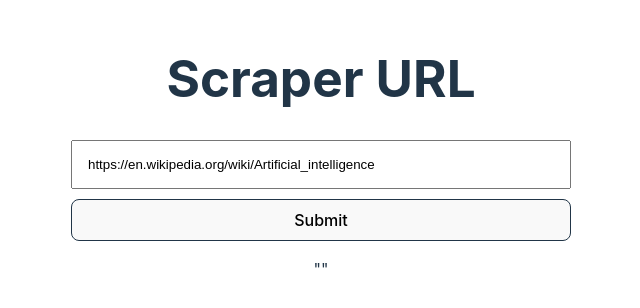
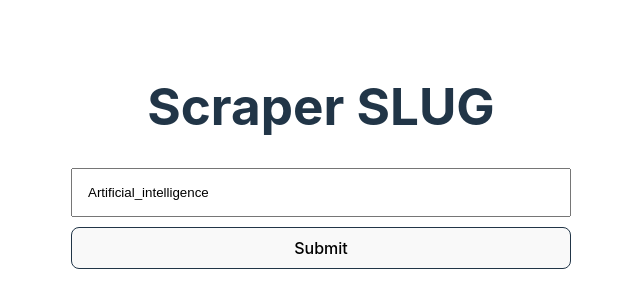
Before and after one commit to Philtoft/bachelorprojekt, a React (Vite) app in the folder trainer-ui/: page / in a window 1280 px wide. Shown: the part 244-552 px from the top of the page, without its empty margins (319-959 px from the left). Built offline with nearby package versions, Linux system fonts and the light colour scheme.

Commit message:
feat: gets first 10 links

```diff
--- a/trainer-ui/src/App.tsx
+++ b/trainer-ui/src/App.tsx
@@ -6,19 +6,20 @@ import './App.css'
 
 function App() {
 
-  const [wikiURL, setWikiURL] = useState('https://en.wikipedia.org/wiki/Artificial_intelligence')
+  const [wikiSlug, setWikiSlug] = useState('Artificial_intelligence')
   const [text, setText] = useState('')
+  const [wikiLinks, setWikiLinks] = useState([])
 
   function handleSubmit() {
     axios.get('http://127.0.0.1:5000/',
       {
         headers: { "Access-Control-Allow-Origin": "*" },
-        params: { url: wikiURL }
+        params: { slug: wikiSlug }
       }
     )
       .then((res) => {
         console.log('res', res)
-        setText(res.data)
+        setWikiLinks(res.data.links.map((link: any) => "https://en.wikipedia.org" + link))
       })
       .catch((err) => {
         console.log('err', err)
@@ -28,12 +29,20 @@ function App() {
   return (
     <div className="App">
       <div style={{ flexDirection: 'column', display: 'flex', width: 500 }}>
-        <h1>Scraper URL</h1>
-        {/* input URL */}
-        <input type="text" style={{ padding: 15 }} onChange={(e) => setWikiURL(e.target.value)} value={wikiURL} />
+        <h1>Scraper SLUG</h1>
+        {/* input SLUG */}
+        <input type="text" style={{ padding: 15 }} onChange={(e) => setWikiSlug(e.target.value)} value={wikiSlug} />
         {/* button */}
         <button style={{ marginTop: '10px' }} onClick={handleSubmit}>Submit</button>
-        <p>{JSON.stringify(text)}</p>
+        {
+          wikiLinks.map((link, index) => {
+            return (
+              <div key={index} style={{ display: 'flex', flexDirection: 'column', marginTop: 10 }}>
+                <span>{link}</span>
+              </div>
+            )
+          })
+        }
       </div>
     </div>
   )
```
Also changed, not shown: 1 other file (tests, documents, lock files or other folders).
